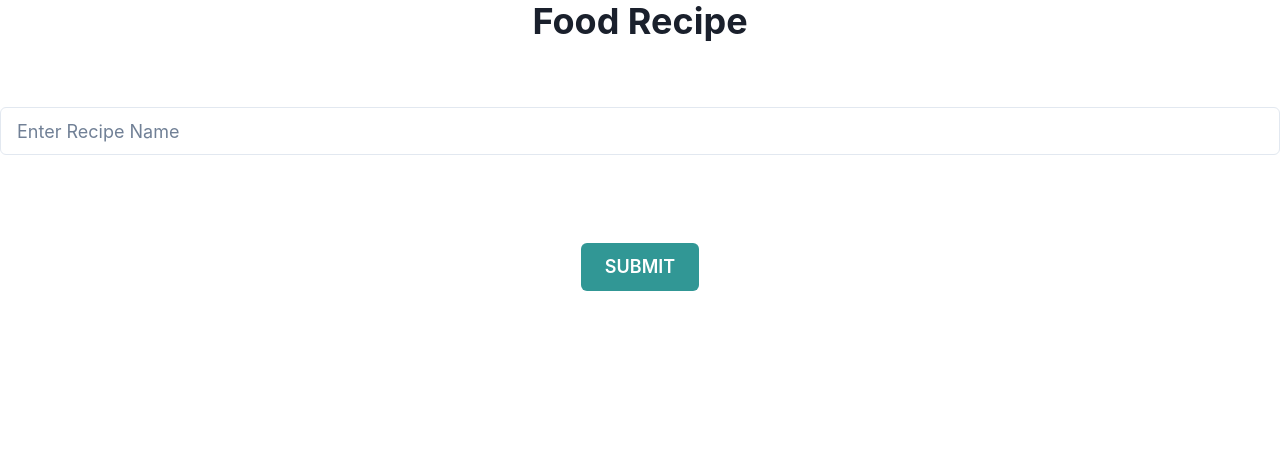
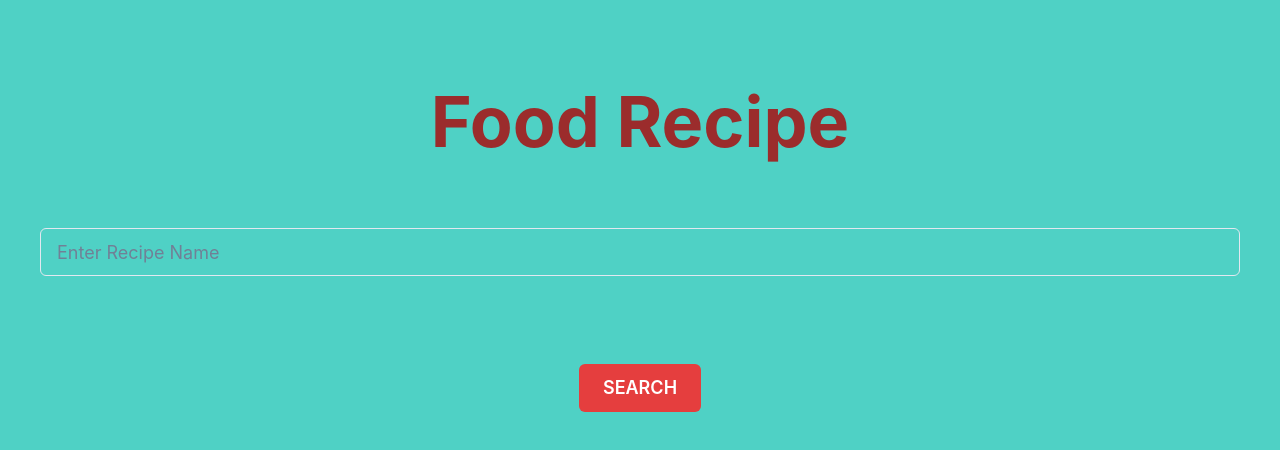
Before and after one commit to shivamgupta1319/foodApp, a React (Create React App) app in the folder client/: page / in a window 1280 px wide. Shown: the top 450 px of the page. Built offline with nearby package versions, Linux system fonts and the light colour scheme.

Commit message:
implement chakra ui

```diff
--- a/client/src/App.js
+++ b/client/src/App.js
@@ -23,13 +23,13 @@ function App() {
   }
 
   return (
-    <VStack align='center' >
+    <VStack align='center' paddingLeft={10} paddingRight={10} paddingTop={20} backgroundColor='#4FD1C5' height='100vh'>
 
 
-      <Heading>Food Recipe</Heading>
+      <Heading fontSize={70} fontWeight='bold' color='#9B2C2C' fontFamily={5}>Food Recipe</Heading>
       <br></br><br></br>
       <Input size='lg' variant='outline' type="text" onChange={fun} value={recipe_name} name='recipe_name' placeholder='Enter Recipe Name' /><br></br><br></br><br></br>
-      <Button colorScheme='teal' size='lg' type='submit' value={"submit"} onClick={() => {handleSubmit()}} >SUBMIT</Button>
+      <Button colorScheme='red' size='lg' type='submit' value={"submit"} onClick={() => {handleSubmit()}} >SEARCH</Button>
 
     <br></br><br></br>
       { Object.keys(data).length > 0 && <BasicCard key={data.totalResults} recipeDetails={data}/>}
--- a/client/src/components/card.js
+++ b/client/src/components/card.js
@@ -34,15 +34,21 @@ export default function BasicCard(props) {
       <Box maxW='sm' borderWidth='1px' borderRadius='lg' overflow='hidden'>
         {
           results.map((result) => (
-             <Image
+            <div>
+
+              <Image
               src={result.image}
               alt={result.title}
               title={result.title}
-              onClick={() => { changePage(result.id) }} // selects or unselects the image?
-            />
+              onClick={() => { changePage(result.id) }} />
+              <h1 align = 'center'>{result.title}</h1>
+              <br></br>
+            </div>
+
 
 
           ))
+
       }
       </Box>
 
--- a/client/src/components/showRecipe.js
+++ b/client/src/components/showRecipe.js
@@ -8,7 +8,7 @@ export function RecipeCard(props) {
   console.log('data',data);
   const {aisle,consistency,name,instructions,url} = data.state;
   return (
-    <VStack paddingTop={10} >
+    <VStack paddingTop={10} backgroundColor='#4FD1C5' >
         <Image src={url}  />
         <Container maxW='md' align = 'center' fontSize={26} color='black'>
           Recipe Name =   {name}
--- a/client/src/index.js
+++ b/client/src/index.js
@@ -1,15 +1,17 @@
 import React from 'react';
 import ReactDOM from 'react-dom/client';
 import { ChakraProvider } from '@chakra-ui/react'
+
 import App from './App';
 import { BrowserRouter, Routes, Route} from "react-router-dom";
 import { RecipeCard } from './components/showRecipe';
 
 const root = ReactDOM.createRoot(document.getElementById('root'));
+
 root.render(
   <React.StrictMode>
 
-    <ChakraProvider>
+    <ChakraProvider >
     <BrowserRouter>
     <Routes>
       <Route path="/" element={<App />}/>
```
